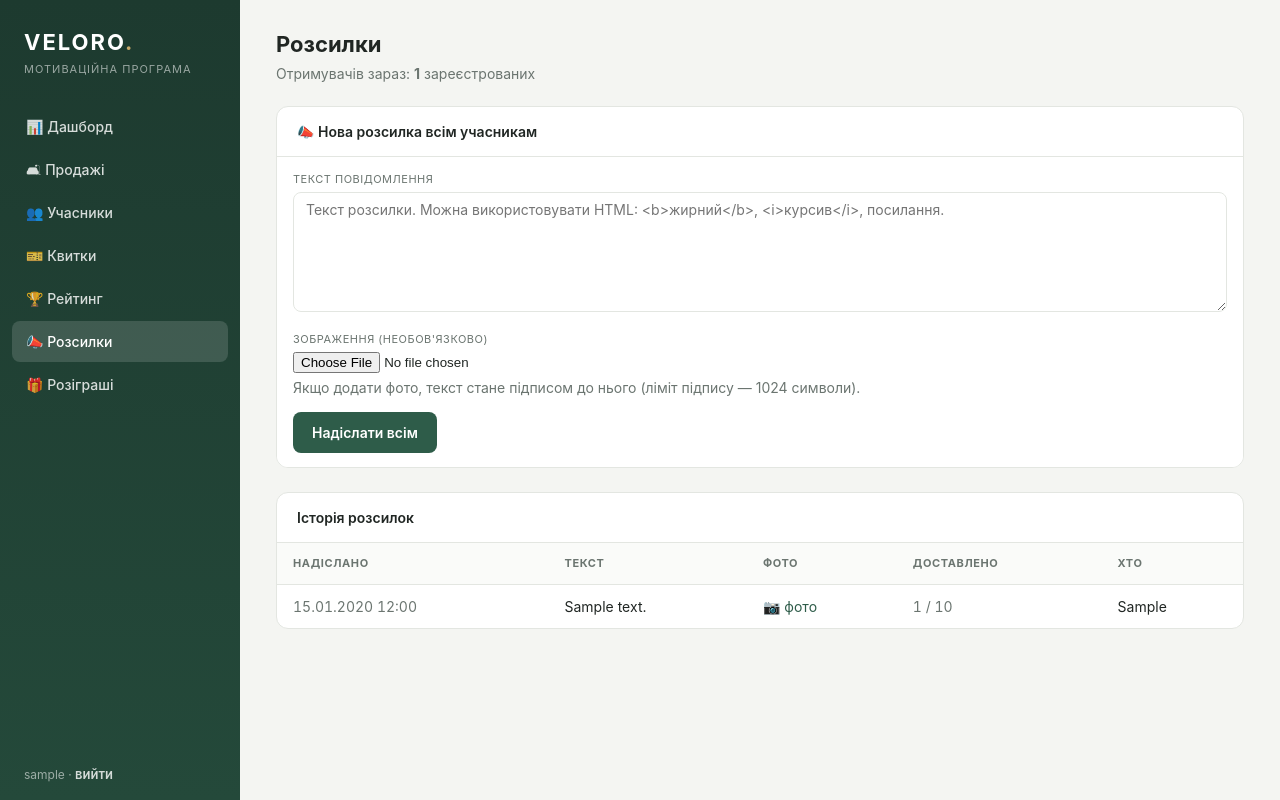
After one commit to HappyDen08/valero_bot, a Django app: page /broadcasts/ in a window 1280 px wide. The commit adds this page. Run offline with Django 5.2, Linux system fonts and the light colour scheme; a user stored in the database is signed in; tables that the repository leaves empty hold one stand-in row (values such as "Sample post").

Commit message:
feat: make broadcasts

```diff
--- a/app/core/models.py
+++ b/app/core/models.py
@@ -162,6 +162,24 @@ class Draw(models.Model):
         return self.performed_by.split(":", 1)[-1]
 
 
+class Broadcast(models.Model):
+    text = models.TextField("Текст повідомлення", blank=True)
+    image = models.ImageField("Зображення", upload_to="broadcasts/", blank=True)
+    recipients_total = models.PositiveIntegerField("Отримувачів", default=0, editable=False)
+    sent_count = models.PositiveIntegerField("Доставлено", default=0, editable=False)
+    sent_by = models.CharField("Надіслав", max_length=200, blank=True, editable=False)
+    created_at = models.DateTimeField(auto_now_add=True)
+    sent_at = models.DateTimeField("Надіслано", null=True, blank=True, editable=False)
+
+    class Meta:
+        verbose_name = "Розсилка"
+        verbose_name_plural = "Розсилки"
+        ordering = ["-created_at"]
+
+    def __str__(self):
+        return f"Розсилка від {self.created_at:%d.%m.%Y %H:%M}"
+
+
 class AuditLog(models.Model):
     actor = models.CharField("Хто", max_length=200)
     action = models.CharField("Дія", max_length=100)
--- a/app/panel/templates/panel/base.html
+++ b/app/panel/templates/panel/base.html
@@ -16,6 +16,7 @@
       <a href="{% url 'panel:participants' %}" class="{% if active == 'participants' %}on{% endif %}">👥 Учасники</a>
       <a href="{% url 'panel:tickets' %}" class="{% if active == 'tickets' %}on{% endif %}">🎫 Квитки</a>
       <a href="{% url 'panel:rating' %}" class="{% if active == 'rating' %}on{% endif %}">🏆 Рейтинг</a>
+      <a href="{% url 'panel:broadcasts' %}" class="{% if active == 'broadcasts' %}on{% endif %}">📣 Розсилки</a>
       <a href="{% url 'panel:draws' %}" class="{% if active == 'draws' %}on{% endif %}">🎁 Розіграші</a>
     </nav>
     <div class="foot">
--- /dev/null
+++ b/app/panel/templates/panel/broadcasts.html
@@ -0,0 +1,42 @@
+{% extends "panel/base.html" %}
+{% block title %}Розсилки{% endblock %}
+{% block content %}
+<div class="page-head">
+  <div><h1>Розсилки</h1><div class="sub">Отримувачів зараз: <b>{{ recipients }}</b> зареєстрованих</div></div>
+</div>
+
+<div class="panel-box">
+  <div class="box-head">📣 Нова розсилка всім учасникам</div>
+  <form method="post" enctype="multipart/form-data" class="filters" style="border:none;margin:0;border-radius:0;flex-direction:column;align-items:stretch;gap:14px">
+    {% csrf_token %}
+    <div>
+      <label>Текст повідомлення</label>
+      <textarea name="text" rows="6" style="width:100%" placeholder="Текст розсилки. Можна використовувати HTML: <b>жирний</b>, <i>курсив</i>, посилання."></textarea>
+    </div>
+    <div>
+      <label>Зображення (необов'язково)</label>
+      <input type="file" name="image" accept="image/*">
+      <div class="muted" style="margin-top:4px">Якщо додати фото, текст стане підписом до нього (ліміт підпису — 1024 символи).</div>
+    </div>
+    <div>
+      <button class="btn" type="submit" onclick="return confirm('Надіслати розсилку всім {{ recipients }} учасникам?')">Надіслати всім</button>
+    </div>
+  </form>
+</div>
+
+<div class="panel-box">
+  <div class="box-head">Історія розсилок</div>
+  <table class="data">
+    <tr><th>Надіслано</th><th>Текст</th><th>Фото</th><th>Доставлено</th><th>Хто</th></tr>
+    {% for b in history %}
+    <tr>
+      <td class="num">{{ b.sent_at|date:"d.m.Y H:i" }}</td>
+      <td>{{ b.text|truncatechars:80|default:"—" }}</td>
+      <td>{% if b.image %}<a href="{{ b.image.url }}" target="_blank">📷 фото</a>{% else %}—{% endif %}</td>
+      <td class="num">{{ b.sent_count }} / {{ b.recipients_total }}</td>
+      <td>{{ b.sent_by }}</td>
+    </tr>
+    {% empty %}<tr><td colspan="5" class="empty">Розсилок ще не було</td></tr>{% endfor %}
+  </table>
+</div>
+{% endblock %}
--- a/app/panel/urls.py
+++ b/app/panel/urls.py
@@ -17,6 +17,7 @@ urlpatterns = [
     path("tickets/", views.tickets, name="tickets"),
     path("tickets/export/", views.tickets_export, name="tickets_export"),
     path("rating/", views.rating, name="rating"),
+    path("broadcasts/", views.broadcasts, name="broadcasts"),
     path("draws/", views.draws, name="draws"),
     path("draws/ceremony/", views.draw_ceremony, name="draw_ceremony"),
     path("draws/perform/", views.draw_perform, name="draw_perform"),
--- a/app/panel/views.py
+++ b/app/panel/views.py
@@ -10,7 +10,7 @@ from django.utils import timezone
 
 from core import services
 from core.exports import PARTICIPANT_COLUMNS, SALE_COLUMNS, TICKET_COLUMNS, export_xlsx
-from core.models import AuditLog, Campaign, Draw, Participant, Sale, Ticket
+from core.models import AuditLog, Broadcast, Campaign, Draw, Participant, Sale, Ticket
 
 staff_required = user_passes_test(lambda u: u.is_active and u.is_staff, login_url="panel:login")
 
@@ -244,6 +244,29 @@ def draw_perform(request):
 
 
 @staff_required
+def broadcasts(request):
+    if request.method == "POST":
+        text = request.POST.get("text", "").strip()
+        image = request.FILES.get("image")
+        if not text and not image:
+            messages.error(request, "Додайте текст або зображення.")
+            return redirect("panel:broadcasts")
+        broadcast = Broadcast.objects.create(text=text, image=image or "")
+        sent = services.send_broadcast(broadcast, f"panel:{request.user.username}")
+        messages.success(
+            request,
+            f"Розсилку надіслано: {sent} із {broadcast.recipients_total} учасників.",
+        )
+        return redirect("panel:broadcasts")
+
+    recipients = Participant.objects.filter(is_blocked=False).count()
+    history = Broadcast.objects.exclude(sent_at__isnull=True)
+    return render(request, "panel/broadcasts.html", {
+        "active": "broadcasts", "recipients": recipients, "history": history,
+    })
+
+
+@staff_required
 def draws(request):
     campaigns = Campaign.objects.order_by("-start_date")
     if request.method == "POST":
--- a/requirements.txt
+++ b/requirements.txt
@@ -5,3 +5,4 @@ gunicorn>=22.0
 openpyxl>=3.1
 whitenoise>=6.7
 requests>=2.32
+Pillow>=10.4
```
Also changed, not shown: app/core/admin.py (+7 -1 lines), app/core/services.py (+20 -1 lines), app/core/telegram_sync.py (+38 -0 lines), app/core/migrations/0006_broadcast.py (added).
